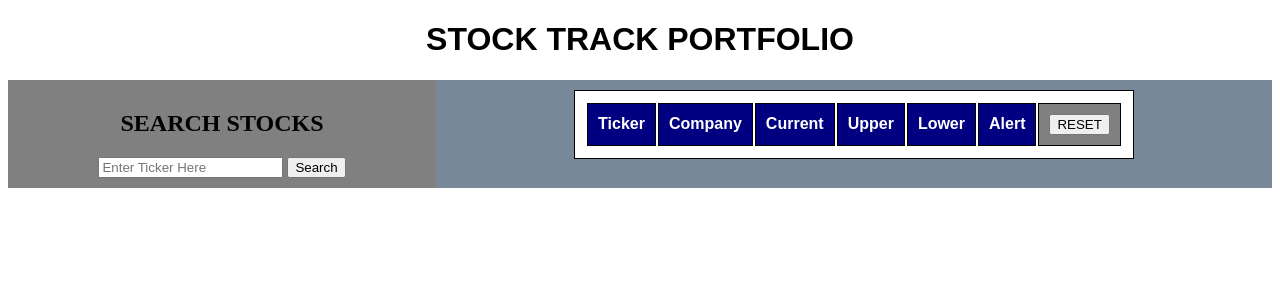
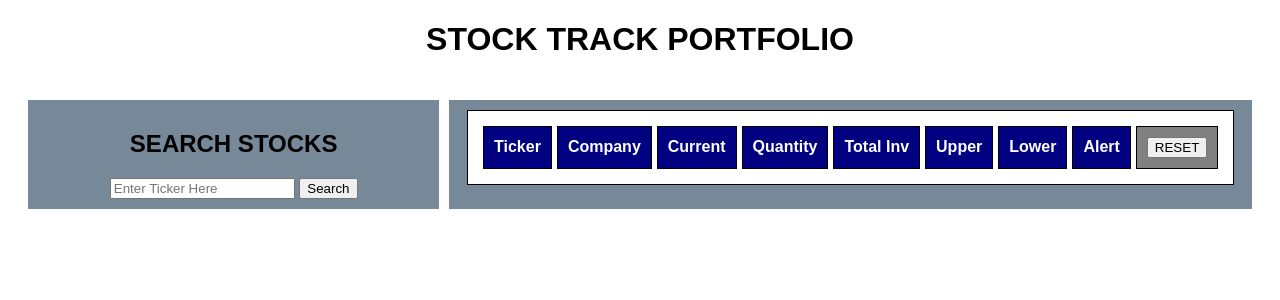
Before and after one commit to kxrKevin/Stock-Alert-Email-Webapp, a Django app: page /portfolio/ in a window 1280 px wide. Shown: the top 300 px of the page. Run offline with Django 4.2, Linux system fonts and the light colour scheme; data that the repository does not hold is empty.

Commit message:
fix visuals + added stock quantity

```diff
--- a/backend/stocks/models.py
+++ b/backend/stocks/models.py
@@ -9,6 +9,8 @@ class TrackedStock(models.Model):
 
     ticker = models.CharField(max_length=4)
     company_name = models.CharField(max_length=200)
+
+    quantity = models.IntegerField(default=1)
 
     # Alert Logic
     upperLimit = models.DecimalField(max_digits = 10, decimal_places=2)
--- a/backend/stocks/templates/stocks/portfolio.html
+++ b/backend/stocks/templates/stocks/portfolio.html
@@ -22,6 +22,10 @@
         font-family: Arial;
     }
 
+    table{
+        border-spacing: 5px;
+    }
+
     h1 {
         justify-content: center;
     }
@@ -36,12 +40,32 @@
 
     .container {
         display: flex;
+        padding: 20px;
+        gap: 10px;
     }
 
     .search-selection {
         flex: 1;
         padding: 10px;
-        background-color: grey;
+        justify-content: center;
+        align-items: center;
+        gap: 10px;
+        background-color: lightslategray;
+        font-family:Arial;
+    }
+
+    .search-title{
+        width:100%;
+    }
+
+    .search-bar{
+        display: flex;
+        width:100%;
+        justify-content: center;
+    }
+
+    .search-bar input{
+        flex: 1;
     }
 
     .portfolio-section {
@@ -62,9 +86,14 @@
 
     .search-results{
         padding: 10px;
-        margin-top: 10px;
-        background-color: yellow;
+        margin-top: 20px;
+        background-color: #e6e6e6;
         font-family:Arial;
+        gap: 10px;
+    }
+
+    .splitter{
+        background-color: black;
     }
 
     .price-higher {background-color: green;}
@@ -79,14 +108,16 @@
 <div class="container">
 
     <div class="search-selection">
-        <h2><center>SEARCH STOCKS</center></h2>
+        <h2 class="search-title"><center>SEARCH STOCKS</center></h2>
 
-        <form method="POST">
-            <center>
-            {% csrf_token %}
-            <input type="text" name="ticker" placeholder="Enter Ticker Here">
-            <button type="submit" name="search">Search</button>
-            </center>
+        <form method="POST" >
+            <div class="search-bar">
+                <center>
+                {% csrf_token %}
+                <input type="text" name="ticker" placeholder="Enter Ticker Here">
+                <button type="submit" name="search">Search</button>
+                </center>
+            </div>
         </form>
 
         {% if search_results %}
@@ -101,11 +132,14 @@
                     <input type="hidden" name="company_name" value="{{ search_results.company_name }}">
                     <input type="hidden" name="current_price" value="{{ search_results.current_price }}">
 
+                    <label>Quantity:</label>
+                    <input type="number" name="quantity" step="1" min="0" required>
+                    <br>
                     <label>Upper Limit:</label>
-                    <input type="number" name="upper_limit" step="0.01" required>
+                    <input type="number" name="upper_limit" step="0.01" min="0" required>
                     <br>
                     <label>Lower Limit:</label>
-                    <input type="number" name="lower_limit" step="0.01" required>
+                    <input type="number" name="lower_limit" step="0.01" min="0" required>
                     <br>
                     <label>Alert</label>
                     <input type="radio" name="alertstatus" value="on">
@@ -124,6 +158,9 @@
                 <td class="portfolio-variables">Ticker</td>
                 <td class="portfolio-variables">Company</td>
                 <td class="portfolio-variables">Current</td>
+                <td class="portfolio-variables">Quantity</td>
+                <td class="portfolio-variables">Total Inv</td>
+
                 <td class="portfolio-variables">Upper</td>
                 <td class="portfolio-variables">Lower</td>
                 <td class="portfolio-variables">Alert</td>
@@ -142,6 +179,8 @@
                 <td class="{% if item.current_price > item.upperLimit %}price-higher{% elif item.current_price < item.lowerLimit %}price-lower{% else %}price-neutral{% endif %}">
                     ${{ item.current_price }}
                 </td>
+                <td>{{ item.quantity }}</td>
+                <td>{{ item.total }}</td>
                 <td>${{ item.upperLimit }}</td>
                 <td>${{ item.lowerLimit }}</td>
                 <td>
--- a/backend/stocks/views.py
+++ b/backend/stocks/views.py
@@ -31,7 +31,7 @@ def portfolio_view(request):
         elif 'add_stock' in request.POST:
             ticker = request.POST.get('ticker')
             companyName = request.POST.get('company_name')
-            currentPrice = request.POST.get('current_price')
+            quantity = request.POST.get('quantity')
             uLimit = request.POST.get('upper_limit')
             lLimit = request.POST.get('lower_limit')
 
@@ -44,6 +44,7 @@ def portfolio_view(request):
             TrackedStock.objects.create(
                 ticker = ticker,
                 company_name = companyName,
+                quantity = quantity,
                 upperLimit = uLimit,
                 lowerLimit = lLimit,
                 alertEnabled = alerton
@@ -93,11 +94,15 @@ def portfolio_view(request):
             stock.marketClosed = False
             stock.save()
 
+        total = current_price * stock.quantity
+
         stock_data.append({
             'stock': stock,
             'ticker': stock.ticker,
             'company_name': stock.company_name,
+            'quantity': stock.quantity,
             'current_price': current_price,
+            'total': total,
             'upperLimit': stock.upperLimit,
             'lowerLimit': stock.lowerLimit,
             'alertEnabled': stock.alertEnabled
@@ -135,10 +140,15 @@ def portfolio_view(request):
 def statistics_view(request, ticker):
     ticker = ticker
     curr_price = 0
+    quantity = 0
+    s_company_name = ""
     stockList = TrackedStock.objects.all()
     for stock in stockList:
         if stock.ticker == ticker:
             curr_price = stock.get_current_price()
+            quantity = stock.quantity
+            s_company_name = stock.company_name
+            break
     beta = get_betas(ticker, '^GSPC')
     beta = f"{beta:.4f}"
 
@@ -161,7 +171,9 @@ def statistics_view(request, ticker):
 
     return render(request, 'stocks/statistics.html', {
         'ticker': ticker,
+        'company': s_company_name,
         'current_price': curr_price,
+        'quantity': quantity,
         'stock_data': stockList,
         'beta_value': beta,
         'stock_to_stock': stock_to_stock,
```
Also changed, not shown: backend/stocks/services.py (+7 -3 lines), backend/stocks/templates/stocks/statistics.html (+18 -14 lines), backend/stocks/tests/test_services.py (added, +7 -0 lines), backend/stocks/tests/test_views.py (+0 -1 lines), backend/stocks/migrations/0003_trackedstock_quantity.py (added).
